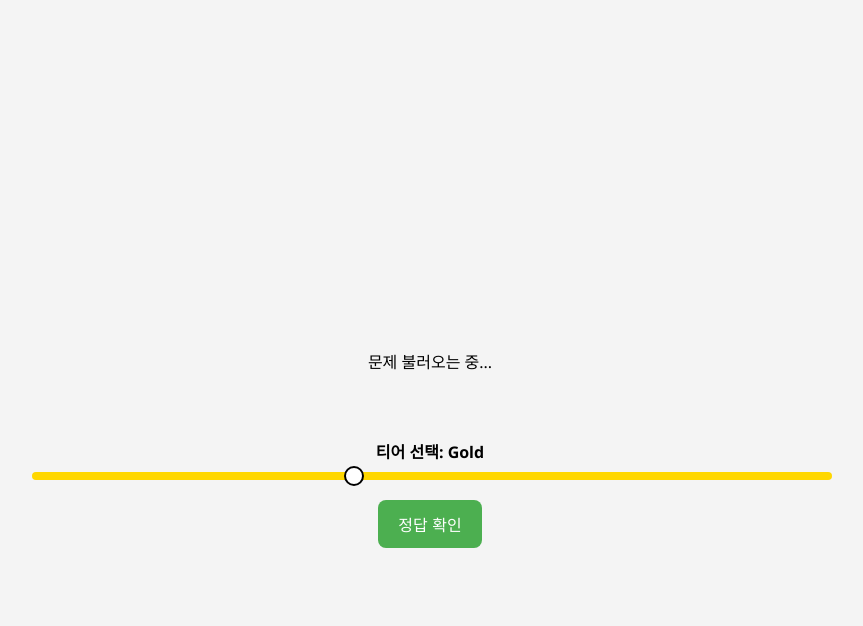
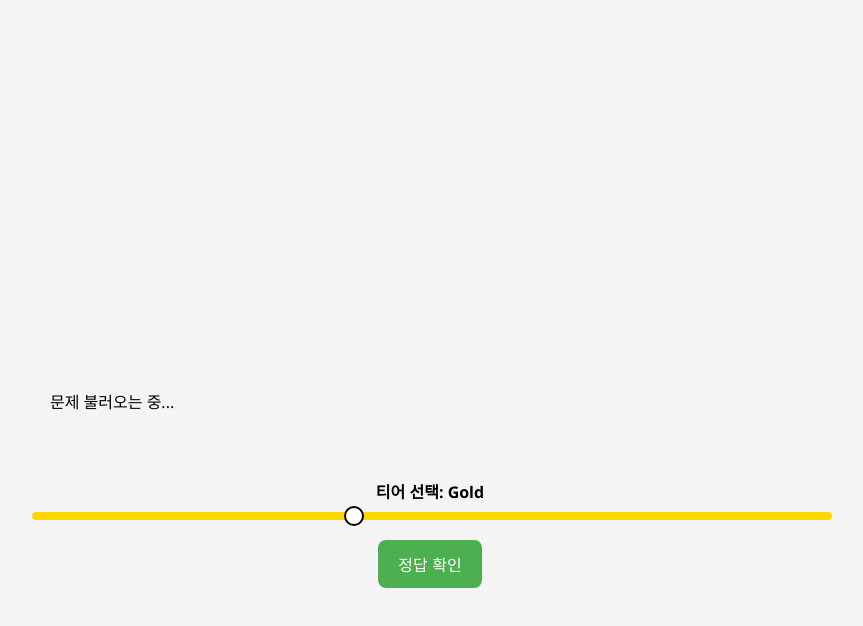
Before and after one commit to sony-string/guess_the_solvedac_tier, a website: page public/index.html in a window 1280 px wide. Both pictures are taken after a click on the button "시작!". Shown: the whole page, without its empty margins (210-1073 px from the left). Drawn offline with nearby package versions, Linux system fonts and the light colour scheme; no server answers.

Commit message:
feat(style): change some styles
- body: padding-top: 40px -> 80px;
- `text-align: left` in problem-container

```diff
--- a/public/script.js
+++ b/public/script.js
@@ -116,10 +116,8 @@ async function loadProblem(index) {
       <h2>문제 ${data.id} - ${data.title}</h2>
       <div class="section">${data.description}</div>
 
-      <h3>입력</h3>
       <div class="section">${data.input}</div>
 
-      <h3>출력</h3>
       <div class="section">${data.output}</div>
     `;
 
--- a/public/style.css
+++ b/public/style.css
@@ -1,5 +1,5 @@
 body {
-    padding-top: 40px;
+    padding-top: 80px;
     margin: 0;
     font-family: 'Segoe UI', sans-serif;
     background-color: #f4f4f4;
@@ -65,6 +65,7 @@ body {
 }
 
 #problem-container {
+    text-align: left;
     max-width: 100%;
     width: 100%;
     box-sizing: border-box;
```
